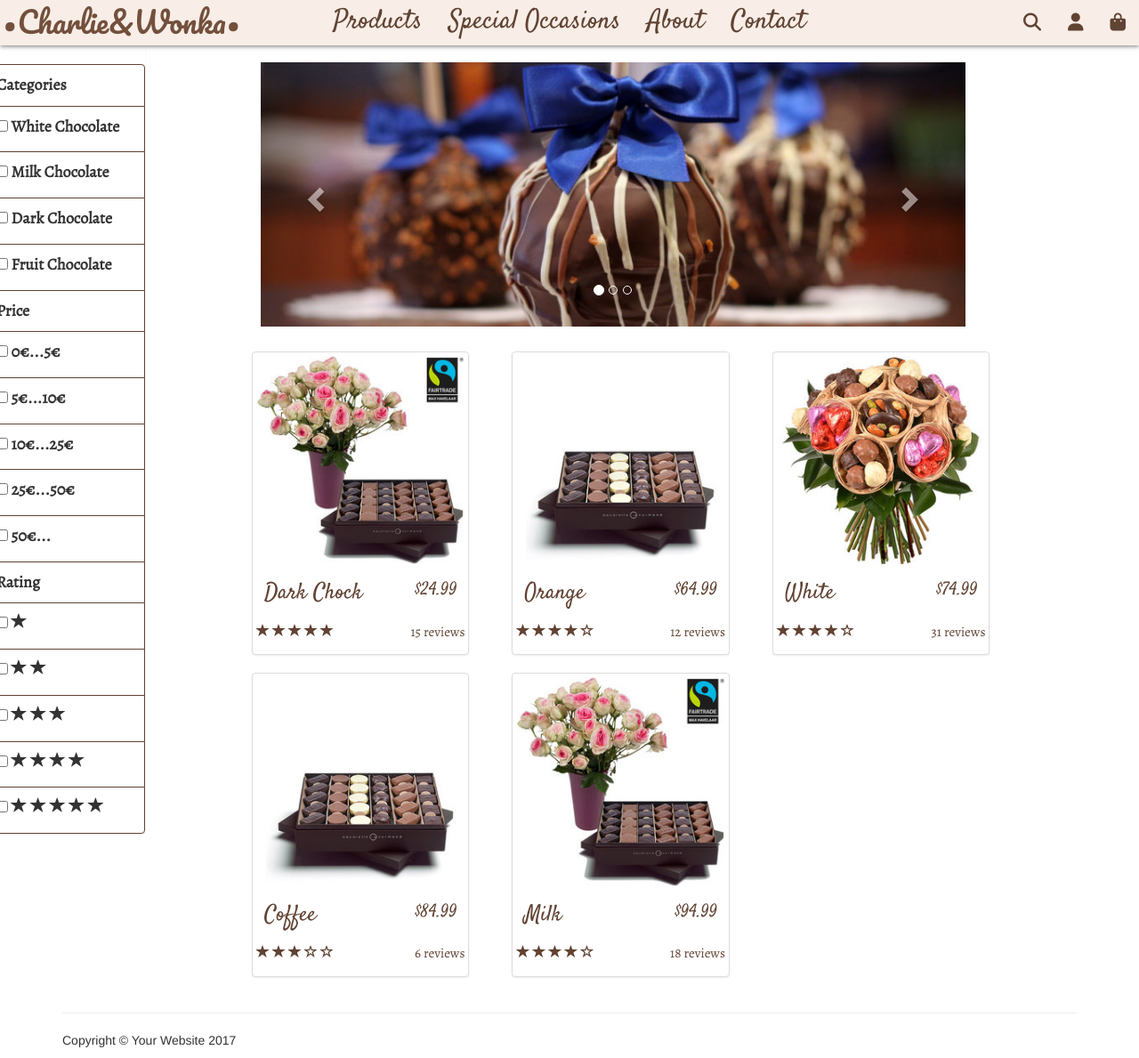
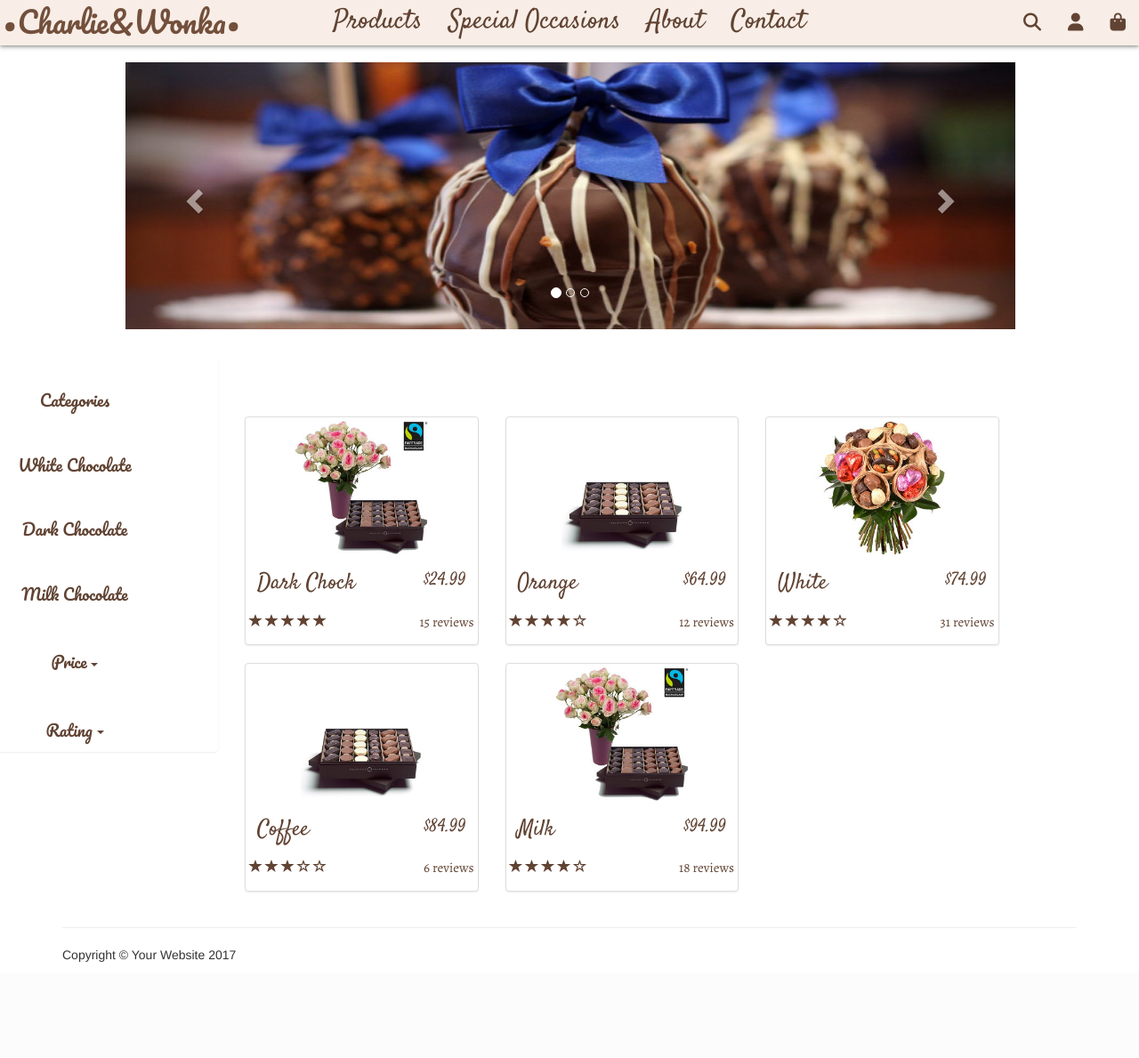
Before and after one commit to centeio/Database-and-Web-Applications-Lab, a PHP site: page /Products.html in a window 1280 px wide. Shown: the whole page at 89% size. After the commit the page ends 1081 px from the top, so only its background shows below. Run offline with PHP 8.4, Linux system fonts and the light colour scheme; some libraries are stand-ins or nearby versions; some web fonts are replaced.

Commit message:
updateeeee

```diff
--- a/Products.html
+++ b/Products.html
@@ -73,112 +73,7 @@
 
     <!-- Page Content -->
     <div class="container">
-
-        <div class="row">
-
-            <div class="col-md-2">
-               <div class="list-group">
-                    <div class="list-group-item">
-                    <strong>Categories</strong>
-                    </div>
-                    <div class="list-group-item">
-                    <label>
-                    <input type="checkbox"> White Chocolate
-                    </label>
-                    </div>
-                    <div class="list-group-item">
-                    <label>
-                    <input type="checkbox"> Milk Chocolate
-                    </label>
-                    </div>
-                    <div class="list-group-item">
-                    <label>
-                    <input type="checkbox"> Dark Chocolate
-                    </label>
-                    </div>
-                    <div class="list-group-item">
-                    <label>
-                    <input type="checkbox"> Fruit Chocolate
-                    </label>
-                    </div>
-
-                    <div class="list-group-item">
-                    <strong>Price</strong>
-                    </div>
-                    <div class="list-group-item">
-                    <label>
-                    <input type="checkbox"> 0€...5€
-                    </label>
-                    </div>
-                    <div class="list-group-item">
-                    <label>
-                    <input type="checkbox"> 5€...10€
-                    </label>
-                    </div>
-                    <div class="list-group-item">
-                    <label>
-                    <input type="checkbox"> 10€...25€
-                    </label>
-                    </div>
-                    <div class="list-group-item">
-                    <label>
-                    <input type="checkbox"> 25€...50€
-                    </label>
-                    </div>
-                    <div class="list-group-item">
-                    <label>
-                    <input type="checkbox"> 50€...
-                    </label>
-                    </div>
-
-                    <div class="list-group-item">
-                    <strong>Rating</strong>
-                    </div>
-                    <div class="list-group-item">
-                    <label>
-                    <input type="checkbox">
-                    <span class="glyphicon glyphicon-star"></span>
-                    </label>
-                    </div>
-                    <div class="list-group-item">
-                    <label>
-                    <input type="checkbox">
-                    <span class="glyphicon glyphicon-star"></span>
-                    <span class="glyphicon glyphicon-star"></span>
-                    </label>
-                    </div>
-                    <div class="list-group-item">
-                    <label>
-                    <input type="checkbox">
-                    <span class="glyphicon glyphicon-star"></span>
-                    <span class="glyphicon glyphicon-star"></span>
-                    <span class="glyphicon glyphicon-star"></span>
-                    </label>
-                    </div>
-                    <div class="list-group-item">
-                    <label>
-                    <input type="checkbox">
-                    <span class="glyphicon glyphicon-star"></span>
-                    <span class="glyphicon glyphicon-star"></span>
-                    <span class="glyphicon glyphicon-star"></span>
-                    <span class="glyphicon glyphicon-star"></span>
-                    </label>
-                    </div>
-                    <div class="list-group-item">
-                    <label>
-                    <input type="checkbox">
-                    <span class="glyphicon glyphicon-star"></span>
-                    <span class="glyphicon glyphicon-star"></span>
-                    <span class="glyphicon glyphicon-star"></span>
-                    <span class="glyphicon glyphicon-star"></span>
-                    <span class="glyphicon glyphicon-star"></span>
-                    </label>
-                    </div>
-                </div>
-            </div>
-
-
-            <div class="col-md-9">
+<div class="col-md-12">
 
                 <div class="row carousel-holder">
 
@@ -216,9 +111,106 @@
 
                 </div>
 
+        <div class="row">
+
+            <div class="col-md-2">
+               <div class="list-group">
+                   <div class="list-group-item">
+                       Categories
+                   </div>
+                    <div class="list-group-item">
+                       White Chocolate
+                   </div>
+                    <div class="list-group-item">
+                       Dark Chocolate
+                   </div>
+                    <div class="list-group-item">
+                      Milk Chocolate
+                   </div>
+                   <div class="list-group-item">
+                   <div class="dropdown">
+                        <button class="btn btn-link" type="button" id="dropdownMenu1" data-toggle="dropdown" aria-haspopup="true" aria-expanded="true">
+                            Price
+                            <span class="caret"></span>
+                        </button>
+                        <ul class="dropdown-menu" aria-labelledby="dropdownMenu1">
+                                <li>
+                                <input type="checkbox" >
+                                0€...10€
+                                </li>
+                                <li>
+                                <input type="checkbox" >
+                                10€...20€
+                                </li>
+                                <li>
+                                <input type="checkbox" >
+                                20€...30€
+                                </li>
+                                <li>
+                                <input type="checkbox" >
+                                30€...
+                                </li>
+                        </ul>
+                        </div>
+                        </div>
+                        <div class="list-group-item">
+                        <div class="dropdown">
+                        <button class="btn btn-link" type="button" id="dropdownMenu1" data-toggle="dropdown" aria-haspopup="true" aria-expanded="true">
+                            Rating
+                            <span class="caret"></span>
+                        </button>
+                        <ul class="dropdown-menu" aria-labelledby="dropdownMenu1">
+                                <li>
+                                <label>
+                                <input type="checkbox" >
+                                <span class="glyphicon glyphicon-star"></span>
+                                </li>
+                                </label>
+                                <li>
+                                <label>
+                                <input type="checkbox" >
+                               <span class="glyphicon glyphicon-star"></span>
+                               <span class="glyphicon glyphicon-star"></span>
+                                </li>
+                                </label>
+                                <li>
+                                <label>
+                                <input type="checkbox" >
+                               <span class="glyphicon glyphicon-star"></span>
+                               <span class="glyphicon glyphicon-star"></span>
+                               <span class="glyphicon glyphicon-star"></span>
+                                </li>
+                                </label>
+                                <li>
+                                <label>
+                                <input type="checkbox" >
+                               <span class="glyphicon glyphicon-star"></span>
+                               <span class="glyphicon glyphicon-star"></span>
+                               <span class="glyphicon glyphicon-star"></span>
+                               <span class="glyphicon glyphicon-star"></span>
+                                </li>
+                                </label>
+                                <label>
+                                <input type="checkbox" >
+                                <span class="fa fa-star"></span>
+                                <span class="glyphicon glyphicon-star"></span>
+                                <span class="glyphicon glyphicon-star"></span>
+                                <span class="glyphicon glyphicon-star"></span>
+                                <span class="glyphicon glyphicon-star"></span>
+                                </li>
+                                </label>
+                        </ul>
+                        </div>
+                            </div>
+
+                        </div>
+            </div>
+
                 <div class="row">
 
-                    <div class="col-sm-4 col-lg-4 col-md-4">
+                    <div class="prod">
+
+                    <div class="col-sm-3 col-lg-3 col-md-3">
                         <div class="thumbnail">
                              <img src="images/2.jpg">
                             <div class="caption">
@@ -239,7 +231,7 @@
                         </div>
                     </div>
 
-                    <div class="col-sm-4 col-lg-4 col-md-4">
+                    <div class="col-sm-3 col-lg-3 col-md-3">
                         <div class="thumbnail">
                             <img src="images/3.jpg">
                             <div class="caption">
@@ -260,7 +252,7 @@
                         </div>
                     </div>
 
-                    <div class="col-sm-4 col-lg-4 col-md-4">
+                    <div class="col-sm-3 col-lg-3 col-md-3">
                         <div class="thumbnail">
                              <img src="images/4.jpg">
                             <div class="caption">
@@ -281,7 +273,7 @@
                         </div>
                     </div>
 
-                    <div class="col-sm-4 col-lg-4 col-md-4">
+                   <div class="col-sm-3 col-lg-3 col-md-3">
                         <div class="thumbnail">
                             <img src="images/3.jpg">
                             <div class="caption">
@@ -302,7 +294,7 @@
                         </div>
                     </div>
 
-                    <div class="col-sm-4 col-lg-4 col-md-4">
+                   <div class="col-sm-3 col-lg-3 col-md-3">
                         <div class="thumbnail">
                             <img src="images/2.jpg">
                             <div class="caption">
@@ -323,6 +315,7 @@
                         </div>
                     </div>
 
+                    </div>
                 </div>
 
             </div>
--- a/css/Contacts.css
+++ b/css/Contacts.css
@@ -129,9 +129,12 @@ html, body {
     font-size: 15px;
     background-color: white;
     border-color:#614333;
+    color: #614333;
 }
 
-.panel input{
+.panel a{
+   color: #614333;
+   font-size: 20px;
 
 }
 .panel input:hover{
--- a/css/Products.css
+++ b/css/Products.css
@@ -127,18 +127,51 @@ html, body {
 /*end of nav bar css*/
 
 .list-group{
-    font-family: 'Alegreya', serif;
-    font-size: 18px;
-    margin-top: 2em;
-    padding-top: 2em;
-    padding-left: -3em;
+    /*font-family: 'Alegreya', serif;*/
+    font-family: 'Pacifico', cursive;
+    font-size:18px;
+    padding-top: 2px;
     margin-left: -5em;
-    margin-right: 4em;
-    border-color:#614333;
+}
+
+
+.dropdown button{
+    font-family: 'Pacifico', cursive;
+    font-size:18px;
+    text-align: center;
+    color: #614333;
+    text-decoration: none;
+    padding: 0;
+}
+
+.dropdown button:hover{
+    background-color: #F8EEE7;
+    text-decoration: none;
+     color: #614333;
+}
+
+.dropdown button:active{
+    background-color: #F8EEE7;
+    border-color: #F8EEE7;
+    color: #614333;
+    text-decoration: none;
+}
+
+.dropdown ul{
+    font-family: 'Pacifico', cursive;
+    font-size:18px;
+    background-color: #F8EEE7;
+    color: #614333;
 }
 
 .list-group-item{
-    border-color: #614333;
+    font-family: 'Pacifico', cursive;
+    font-size:18px;
+    padding-top: 2em;
+    margin-right: 4em;
+    border-color:white;
+    text-align: center;
+    color: #614333;
 }
 
 .list-group-item:hover{
@@ -148,30 +181,45 @@ html, body {
 
 .carousel{
     margin-top: 1em;
+    margin-left: 4em;
+    margin-bottom: 2em;
 }
 .carousel .item img{
-    margin: 0 auto;
+    height: 300px;
+    width: 1000px;
 }
 
 
 .bs-example{
-    margin:2em;
+
     margin-top: 2em;
     padding-top: 2em;
 }
 
+#myCarousel{
+    height: 300px;
+    width: 1000px;
+}
+
+
 .thumbnail{
    font-family: 'Alegreya', serif;
    font-size: 18px;
-   margin-left:1em;
 
+}
+
+.thumbnail img{
+    height: 150px;
+    width: 150px;
 }
 
 .thumbnail:hover {
     border-color:#614333;
-    transform:scale(1.05);
 }
 
+.prod{
+    margin-top: 5em;
+}
 .caption h4{
     font-family: 'Satisfy', cursive;
     color: #614333;
```
Also changed, not shown: Contacts.html (+7 -9 lines).
